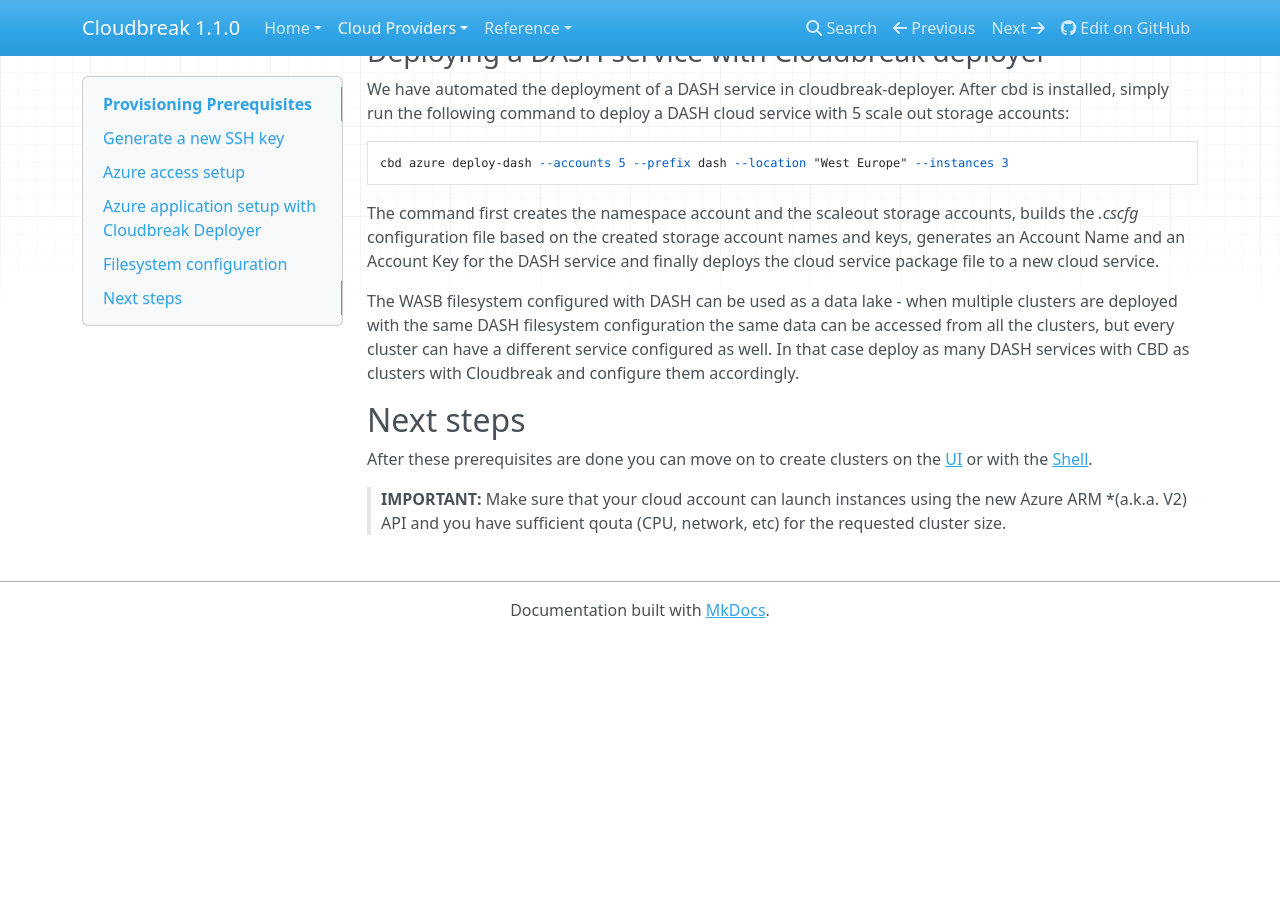
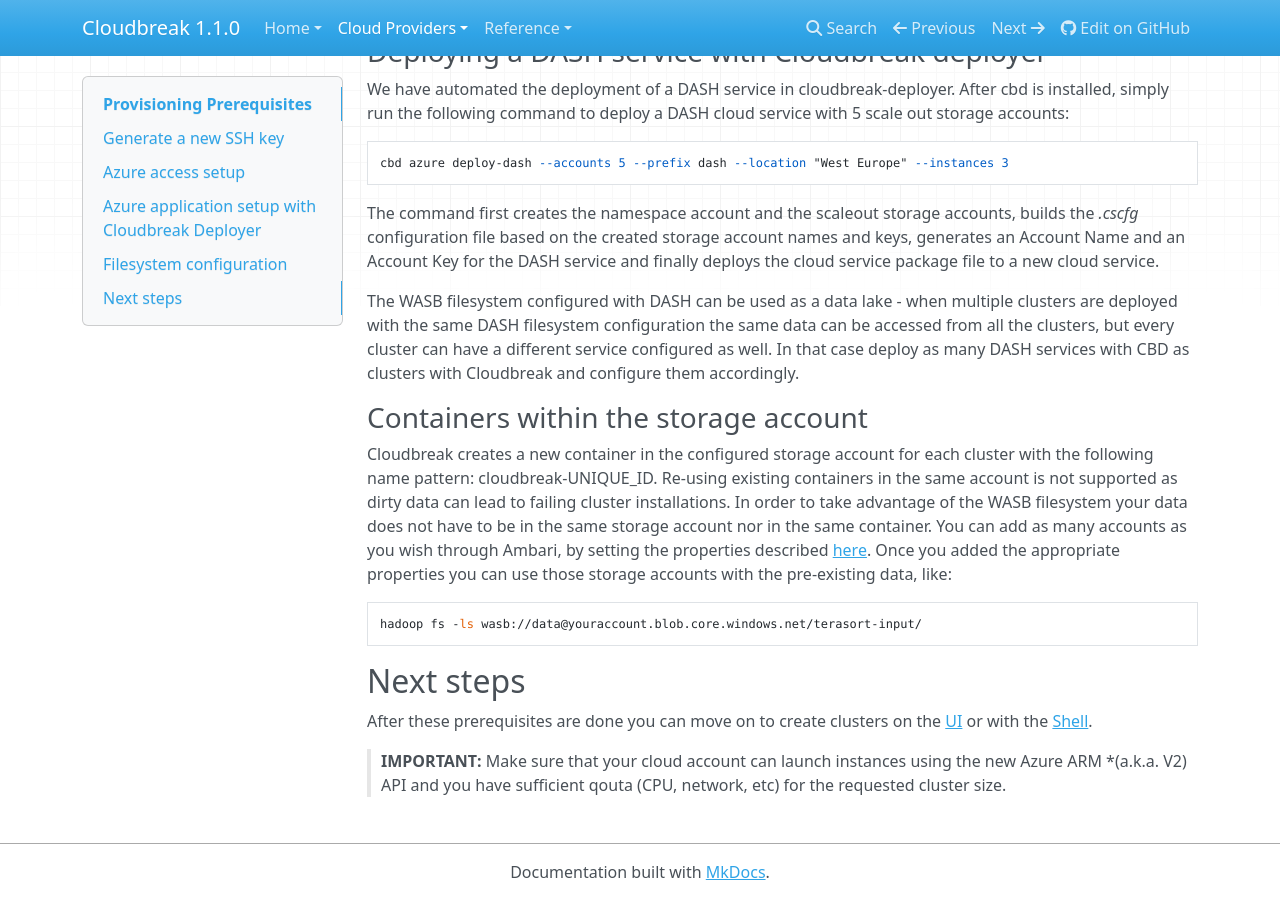
Before and after one commit to wprender/cloudbreak-docs, an MkDocs documentation site: the page built from docs/azure_pre_prov.md, in a window 1280 px wide and 900 px high, scrolled down 7207 px. Built offline with MkDocs 1.6.1, drawn with Linux system fonts in a browser that asks for light colours; nearby versions of some CDN libraries; old or Windows-style settings are respelled for this version of MkDocs; before the commit the page ends 7845 px from its top, so only the background shows below that; some of the changed text lies outside the part shown.

Commit message:
extend WASB description

````diff
--- a/docs/azure_pre_prov.md
+++ b/docs/azure_pre_prov.md
@@ -115,6 +115,13 @@ The command first creates the namespace account and the scaleout storage account
 
 The WASB filesystem configured with DASH can be used as a data lake - when multiple clusters are deployed with the same DASH filesystem configuration the same data can be accessed from all the clusters, but every cluster can have a different service configured as well. In that case deploy as many DASH services with CBD as clusters with Cloudbreak and configure them accordingly.
 
+### Containers within the storage account
+
+Cloudbreak creates a new container in the configured storage account for each cluster with the following name pattern: cloudbreak-UNIQUE_ID. Re-using existing containers in the same account is not supported as dirty data can lead to failing cluster installations. In order to take advantage of the WASB filesystem your data does not have to be in the same storage account nor in the same container. You can add as many accounts as you wish through Ambari, by setting the properties described [here](https://hadoop.apache.org/docs/stable/hadoop-azure/index.html). Once you added the appropriate properties you can use those storage accounts with the pre-existing data, like:
+```
+hadoop fs -ls wasb://data@youraccount.blob.core.windows.net/terasort-input/
+```
+
 ## Next steps
 
 After these prerequisites are done you can move on to create clusters on the [UI](azure_cb_ui.md) or with the [Shell](azure_cb_shell.md).
````
Also changed, not shown: other parts of docs/azure_pre_prov.md (+1 -1 lines).
